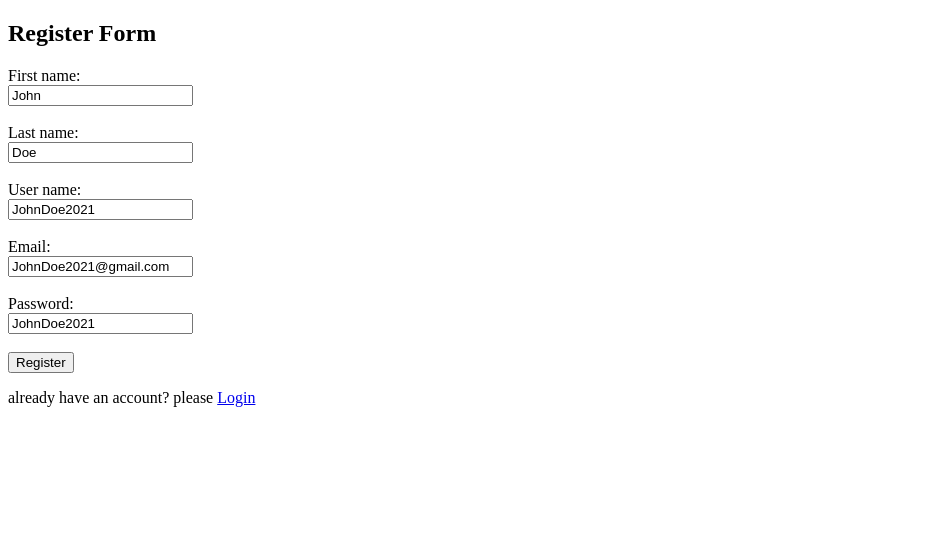
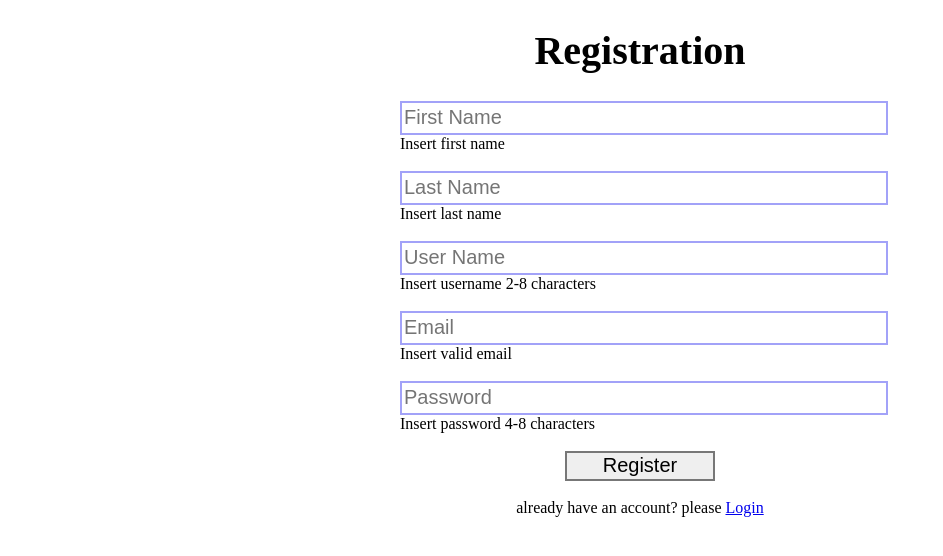
Before and after one commit to RanMarkovich/UserApp, a Flask app: page /register in a window 1280 px wide. Shown: the top 556 px of the page, without its empty margins (0-943 px from the left). Run offline with Flask 2, Linux system fonts and the light colour scheme.

Commit message:
frontend validation added

```diff
--- /dev/null
+++ b/app/static/js/script.js
@@ -0,0 +1,96 @@
+
+var errorsAppears = false;
+
+function validateReg() {
+
+    if (errorsAppears) { errorsInit() }
+
+    let fname = document.getElementById('fname').value;
+    let lname = document.getElementById('lname').value;
+    let userName = document.getElementById('uname').value;
+    let email = document.getElementById('email').value;
+    let password = document.getElementById('password').value;
+    let flag = true;
+
+    if (fname.length != "") showMessage('message1', true);
+    else {
+        showMessage('message1', false);
+        flag = false;
+    }
+
+    if (lname.length != "") showMessage('message2', true);
+    else {
+        showMessage('message2', false);
+        flag = false;
+    }
+    if (userName.length >= 2 && userName.length <= 8) showMessage('message3', true);
+    else {
+        showMessage('message3', false);
+        flag = false;
+    }
+    if (isValidEmailRegex(email)) showMessage('message4', true);
+    else {
+        showMessage('message4', false);
+        flag = false;
+    }
+    if (password.length >= 4 && password.length <= 8) showMessage('message5', true);
+    else {
+        showMessage('message5', false);
+        flag = false;
+    }
+
+    if (flag == true) return true;
+    errorsAppears = true;
+    return false;
+}
+
+function validateLogin() {
+
+    if (errorsAppears) { errorsInit() }
+
+    let email = document.getElementById('email').value;
+    let password = document.getElementById('password').value;
+    let flag = true;
+
+    if (isValidEmailRegex(email))
+        document.getElementById('message6').innerHTML += '';
+    else {
+        showMessage('message6', false);
+        flag = false;
+    }
+    if (password.length >= 4 && password.length <= 8)
+        document.getElementById('message7').innerHTML += '';
+    else {
+        showMessage('message7', false);
+        flag = false;
+    }
+
+    if (flag == true) return true;
+    errorsAppears = true;
+    return false;
+}
+
+function showMessage(elementId, isValid) {
+    if (isValid)
+        document.getElementById(elementId).innerHTML += '<p class="valid">OK</p>';
+    else
+        document.getElementById(elementId).innerHTML += '<p class="invalid">Invalid</p>';
+}
+
+// if errors already appears clear them.
+function errorsInit() {
+    let validErrorList = document.getElementsByClassName('valid');
+    let invalidErrorList = document.getElementsByClassName('invalid');
+
+    for (const element of validErrorList) {
+        element.innerHTML = "";
+    }
+    for (const element of invalidErrorList) {
+        element.innerHTML = "";
+    }
+}
+
+function isValidEmailRegex(email) {
+    const re = /^(([^<>()[\]\\.,;:\s@"]+(\.[^<>()[\]\\.,;:\s@"]+)*)|(".+"))@((\[[0-9]{1,3}\.[0-9]{1,3}\.[0-9]{1,3}\.[0-9]{1,3}\])|(([a-zA-Z\-0-9]+\.)+[a-zA-Z]{2,}))$/;
+    return re.test(String(email).toLowerCase());
+}
--- /dev/null
+++ b/app/static/styles/style.css
@@ -0,0 +1,10 @@
+
+.container { min-width: 270px; width: 84%; margin-left: 8%; text-align: center; }
+.area { width: 50%; min-width: 260px; max-width: 480px; margin: auto; }
+input{ height: 28px; width: 100%; font-size: 20px; border: 2px solid rgb(162, 162, 248) }
+.descript { text-align: left; }
+#submitBTN { width: 150px; height: 30px; border: 2px solid rgba(0, 0, 0, 0.5); }
+p { display: inline-block;  margin-top: 0px;  margin-bottom: 0px; }
+.valid { color: green; }
+.invalid { color: red; }
+#goToRegister{ min-width: 272px; }
--- a/app/templates/register.html
+++ b/app/templates/register.html
@@ -1,28 +1,42 @@
 <!DOCTYPE html>
 <html lang="en">
+
 <head>
     <meta charset="UTF-8">
     <title>Register Form</title>
+    <link rel= "stylesheet" type= "text/css" href= "{{ url_for('static',filename='styles/style.css') }}">
 </head>
-<body>
 
-<h2>Register Form</h2>
+<body class="container">
 
-<form action="/register" method="POST">
-    <label for="fname">First name:</label><br>
-    <input type="text" id="fname" name="fname" value="John"><br><br>
-    <label for="lname">Last name:</label><br>
-    <input type="text" id="lname" name="lname" value="Doe"><br><br>
-    <label for="uname">User name:</label><br>
-    <input type="text" id="uname" name="uname" value="JohnDoe2021"><br><br>
-    <label for="email">Email:</label><br>
-    <input type="text" id="email" name="email" value="JohnDoe2021@gmail.com"><br><br>
-    <label for="password">Password:</label><br>
-    <input type="text" id="password" name="password" value="JohnDoe2021"><br><br>
-    <input type="submit" value="Register">
-</form>
+    <h1 style="font-size:40px">Registration</h1>
 
-<p>already have an account? please <a href="/login">Login</a></p>
+    <form action="/register" method="POST" onsubmit="return validateReg()">
+        <div class="area">
+            <input type="text" id="fname" name="fname" placeholder="First Name"><br>
+            <div id="message1" class="descript">Insert first name </div><br>
+        </div>
+        <div class="area">
+            <input type="text" id="lname" name="lname" placeholder="Last Name"><br>
+            <div id="message2" class="descript">Insert last name </div><br>
+        </div>
+        <div class="area">
+            <input type="text" id="uname" name="uname" placeholder="User Name"><br>
+            <div id="message3" class="descript">Insert username 2-8 characters </div><br>
+        </div>
+        <div class="area">
+            <input type="text" id="email" name="email" placeholder="Email"><br>
+            <div id="message4" class="descript">Insert valid email </div><br>
+        </div>
+        <div class="area">
+            <input type="text" id="password" name="password" placeholder="Password"><br>
+            <div id="message5" class="descript">Insert password 4-8 characters </div><br>
+        </div>
+        <input id="submitBTN" type="submit" value="Register">
+    </form>
+    <br>
+    <p>already have an account? please <a href="/login">Login</a></p>
+    <script src="{{ url_for('static', filename='js/script.js')}}"></script>
+</body>
 
-</body>
 </html>
```
Also changed, not shown: app/templates/login.html (+21 -12 lines).
